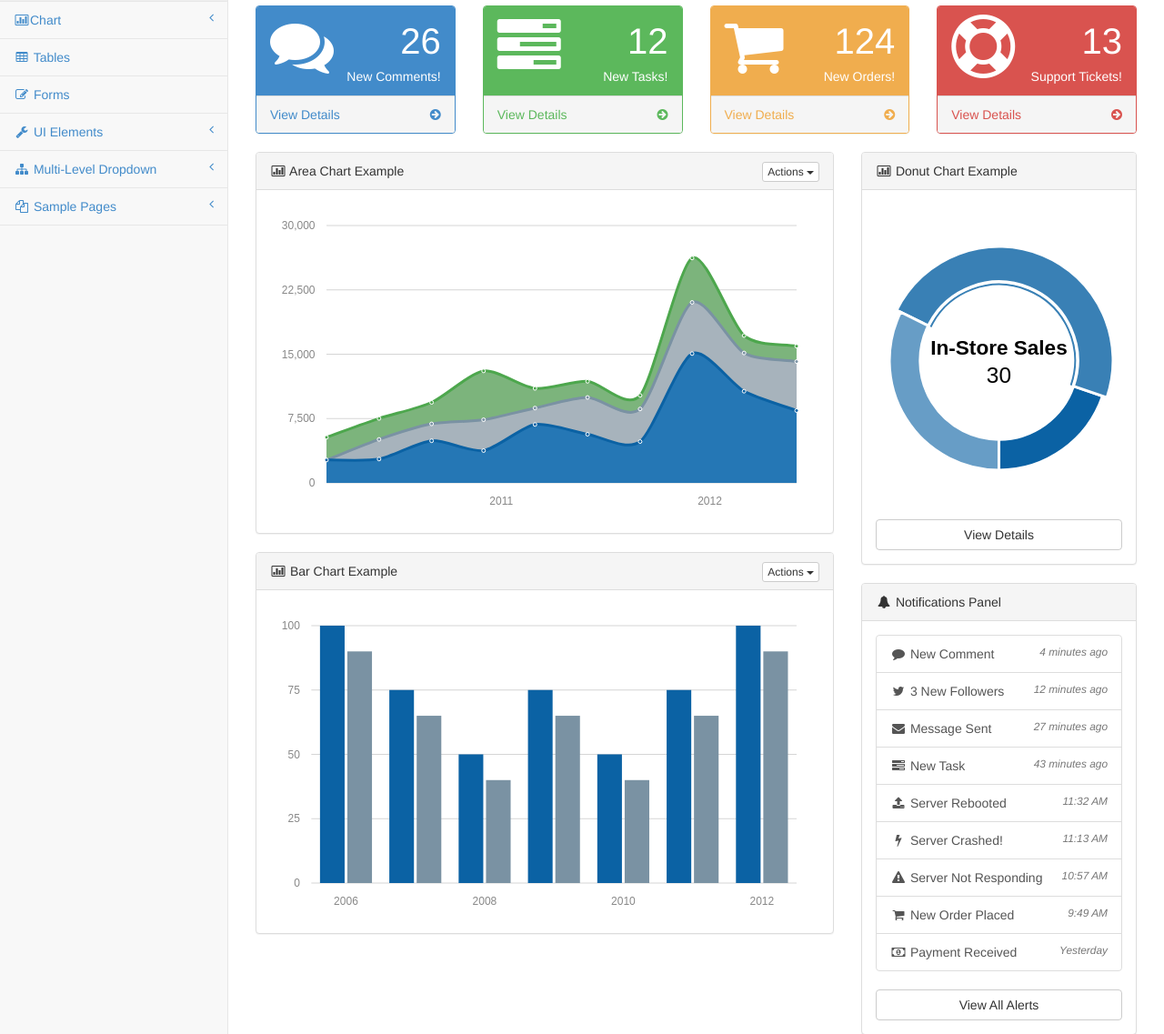
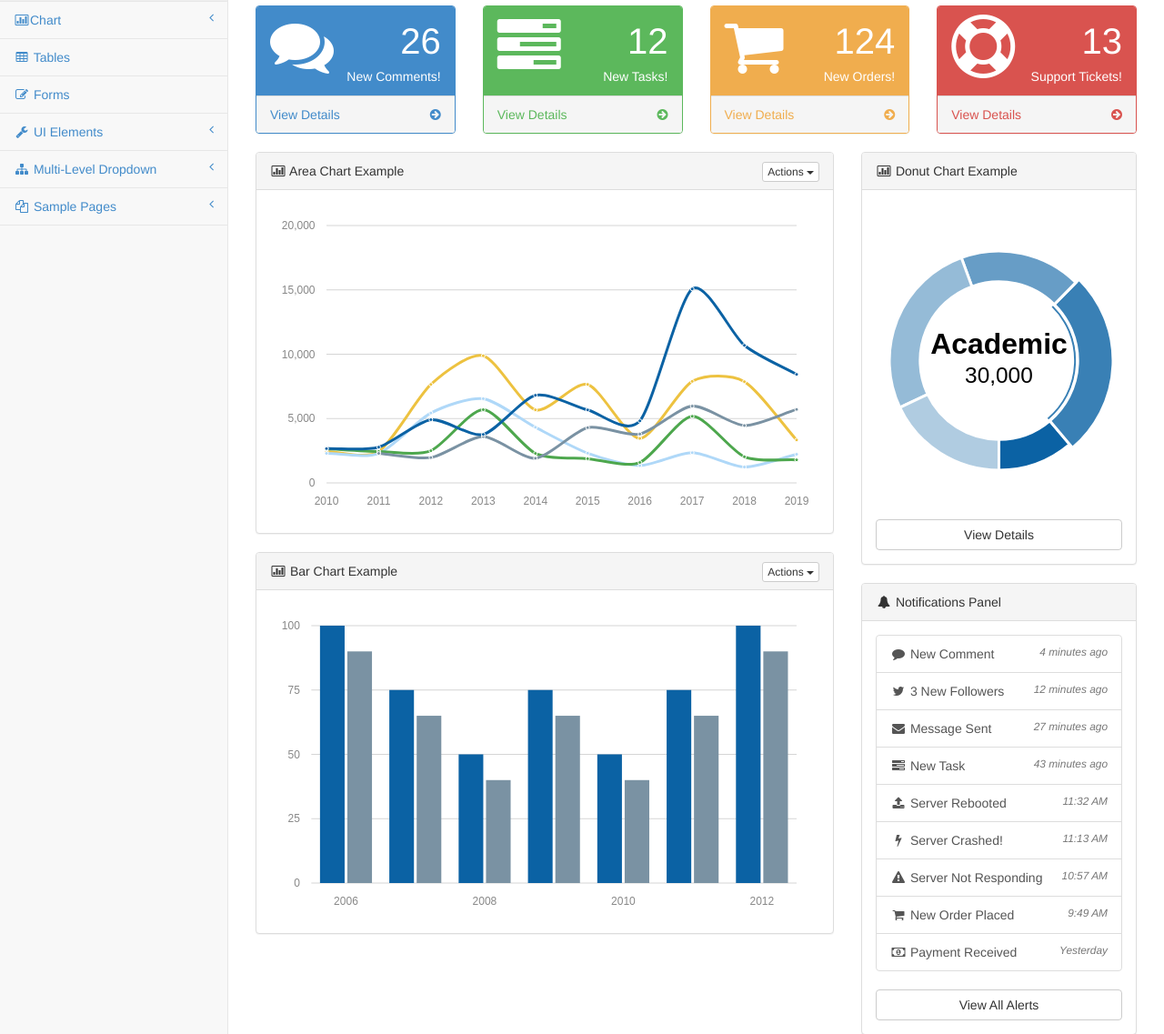
Before and after one commit to madurangasiriwardena/sinmin-web, a PHP site: page / in a window 1280 px wide. Shown: the part 155-1292 px from the top of the page at 91% size. Run offline with PHP 8.4, Linux system fonts and the light colour scheme.

Commit message:
index.php edited

```diff
--- a/index.php
+++ b/index.php
@@ -290,14 +290,20 @@
         Morris.Donut({
         element: 'morris-donut-chart',
         data: [{
-            label: "Download Sales",
-            value: 12
+            label: "News",
+            value: 12000
         }, {
-            label: "In-Store Sales",
-            value: 30
+            label: "Academic",
+            value: 30000
         }, {
-            label: "Mail-Order Sales",
-            value: 20
+            label: "Creative Writing",
+            value: 20000
+        }, {
+            label: "Spoken",
+            value: 30000
+        }, {
+            label: "Gezette",
+            value: 20000
         }],
         resize: true
     });
@@ -344,62 +350,82 @@
     </script>
 
     <script type="text/javascript">
-        Morris.Area({
+        Morris.Line({
         element: 'morris-area-chart',
         data: [{
-            period: '2010 Q1',
-            iphone: 2666,
-            ipad: null,
-            itouch: 2647
+            period: '2010',
+            News: 2666,
+            Academic: null,
+            Creative_Writing: 2647,
+            Spoken: 2294,
+            Gezette: 2441
         }, {
-            period: '2010 Q2',
-            iphone: 2778,
-            ipad: 2294,
-            itouch: 2441
+            period: '2011',
+            News: 2778,
+            Academic: 2294,
+            Creative_Writing: 2441,
+            Spoken: 2294,
+            Gezette: 2441
         }, {
-            period: '2010 Q3',
-            iphone: 4912,
-            ipad: 1969,
-            itouch: 2501
+            period: '2012',
+            News: 4912,
+            Academic: 1969,
+            Creative_Writing: 2501,
+            Spoken: 5432,
+            Gezette: 7654
         }, {
-            period: '2010 Q4',
-            iphone: 3767,
-            ipad: 3597,
-            itouch: 5689
+            period: '2013',
+            News: 3767,
+            Academic: 3597,
+            Creative_Writing: 5689,
+            Spoken: 6543,
+            Gezette: 9876
         }, {
-            period: '2011 Q1',
-            iphone: 6810,
-            ipad: 1914,
-            itouch: 2293
+            period: '2014',
+            News: 6810,
+            Academic: 1914,
+            Creative_Writing: 2293,
+            Spoken: 4321,
+            Gezette: 5678
         }, {
-            period: '2011 Q2',
-            iphone: 5670,
-            ipad: 4293,
-            itouch: 1881
+            period: '2015',
+            News: 5670,
+            Academic: 4293,
+            Creative_Writing: 1881,
+            Spoken: 2312,
+            Gezette: 7654
         }, {
-            period: '2011 Q3',
-            iphone: 4820,
-            ipad: 3795,
-            itouch: 1588
+            period: '2016',
+            News: 4820,
+            Academic: 3795,
+            Creative_Writing: 1588,
+            Spoken: 1345,
+            Gezette: 3456
         }, {
-            period: '2011 Q4',
-            iphone: 15073,
-            ipad: 5967,
-            itouch: 5175
+            period: '2017',
+            News: 15073,
+            Academic: 5967,
+            Creative_Writing: 5175,
+            Spoken: 2345,
+            Gezette: 7890
         }, {
-            period: '2012 Q1',
-            iphone: 10687,
-            ipad: 4460,
-            itouch: 2028
+            period: '2018',
+            News: 10687,
+            Academic: 4460,
+            Creative_Writing: 2028,
+            Spoken: 1234,
+            Gezette: 7865
         }, {
-            period: '2012 Q2',
-            iphone: 8432,
-            ipad: 5713,
-            itouch: 1791
+            period: '2019',
+            News: 8432,
+            Academic: 5713,
+            Creative_Writing: 1791,
+            Spoken: 2222,
+            Gezette: 3333
         }],
         xkey: 'period',
-        ykeys: ['iphone', 'ipad', 'itouch'],
-        labels: ['iPhone', 'iPad', 'iPod Touch'],
+        ykeys: ['News', 'Academic', 'Creative_Writing', 'Spoken', 'Gezette'],
+        labels: ['News', 'Academic', 'Creative Writing', 'Spoken', 'Gezette'],
         pointSize: 2,
         hideHover: 'auto',
         resize: true
```
